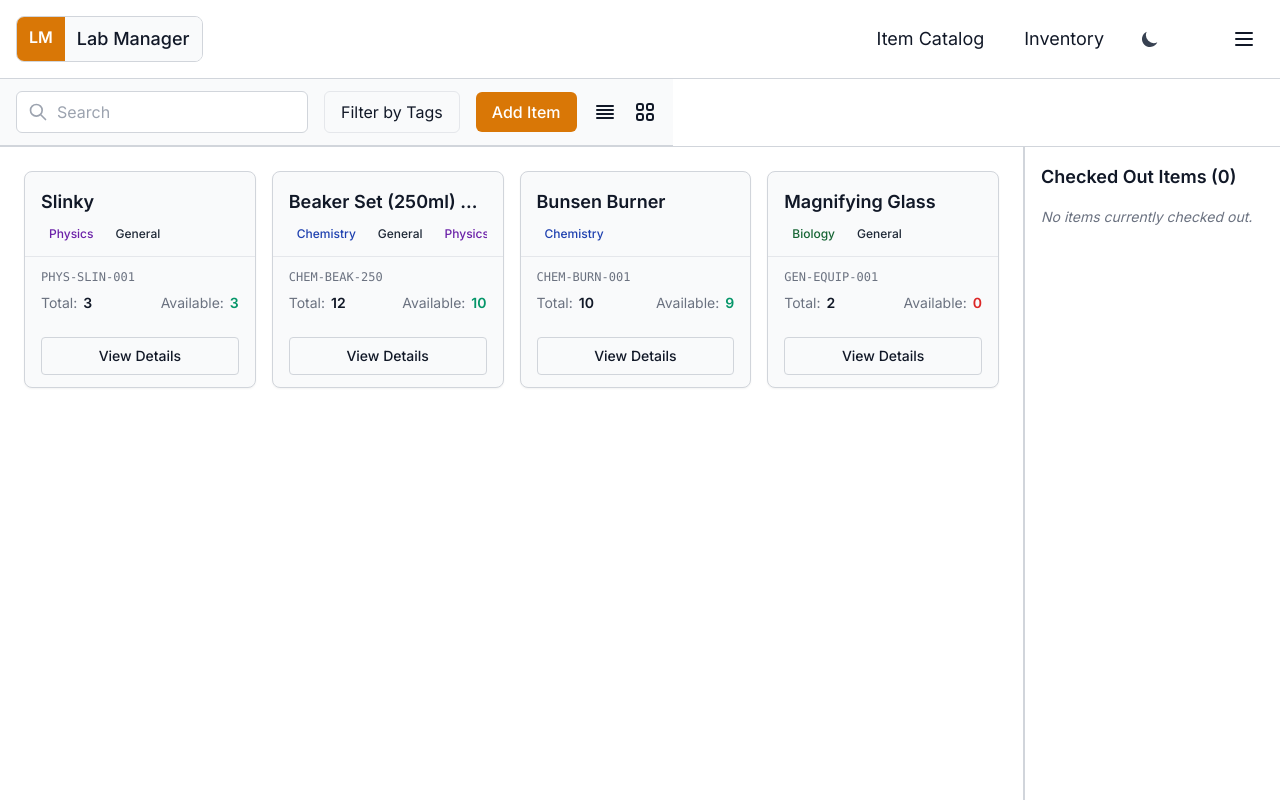
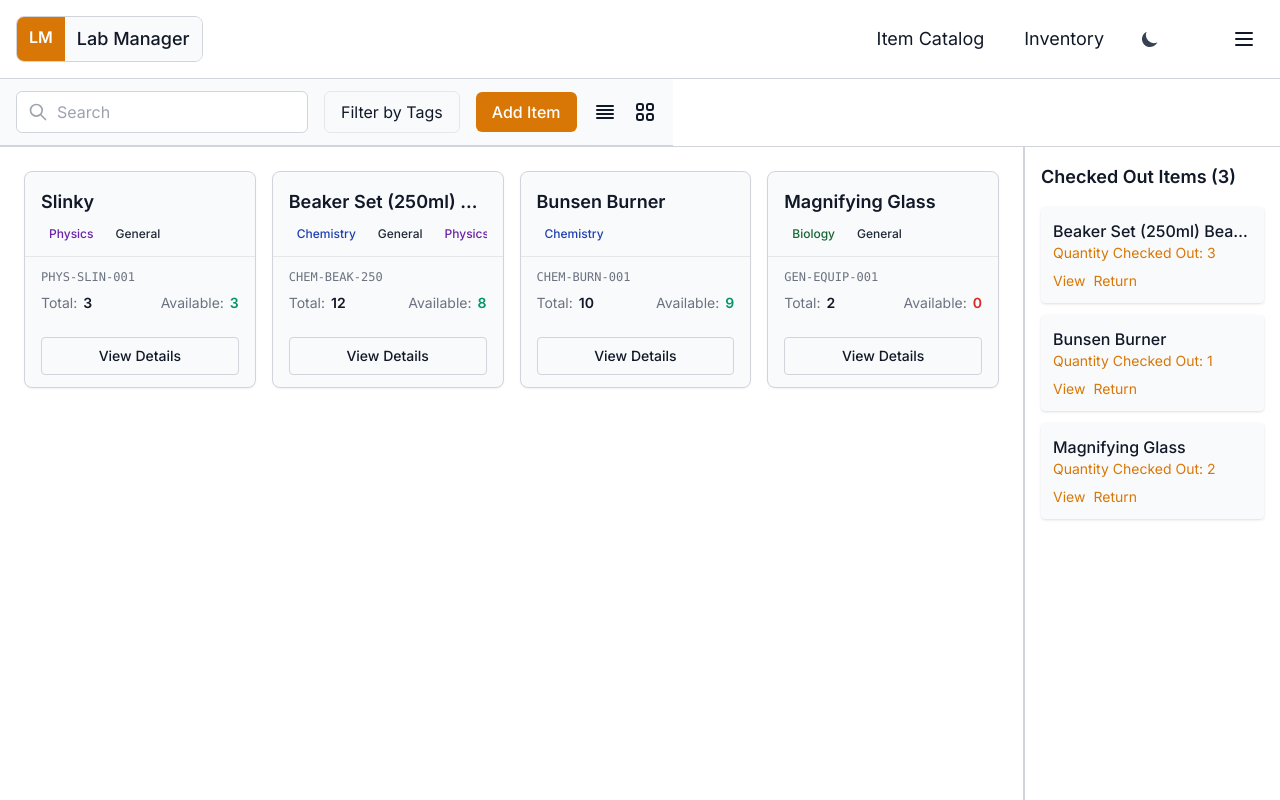
Before and after one commit to joncheng-dev/inventory-log, a React (Vite) app: page / in a window 1280 px wide. Built offline with nearby package versions, Linux system fonts and the light colour scheme.

Commit message:
consolidate item type to use raw individual item data to calculate quantityTotal, quantityAvailable; pass in this data from page component to child components

```diff
--- a/src/components/ItemListDisplay.tsx
+++ b/src/components/ItemListDisplay.tsx
@@ -1,30 +1,32 @@
-import type { InventoryItem as InventoryItemType } from '../types/inventory';
+import type { InventoryItemGroupedType } from '../types/inventory';
 import InventoryItemList from './inventory/InventoryItemList';
 import type { CatalogItem as CatalogItemType } from '../types/catalog';
 
 interface ItemListDisplayProps {
+  inventoryItemData: Record<string, InventoryItemGroupedType>;
+  catalogItems: CatalogItemType[];
+  selectedTags: string[];
+  setSelectedItem: React.Dispatch<React.SetStateAction<InventoryItemGroupedType | null>>;
   viewMode: 'grid-view' | 'list-view';
-  mockInventoryItems: InventoryItemType[];
-  mockCatalogItems: CatalogItemType[];
-  selectedTags: string[];
-  setSelectedItem: React.Dispatch<React.SetStateAction<InventoryItemType | null>>;
 }
 
-export default function ItemListDisplay({ mockInventoryItems, mockCatalogItems, viewMode, selectedTags, setSelectedItem }: ItemListDisplayProps) {
+export default function ItemListDisplay({ inventoryItemData, catalogItems, selectedTags, setSelectedItem, viewMode }: ItemListDisplayProps) {
   // Filter items based on selected tags
   const filteredItems = selectedTags.length === 0
-    ? mockInventoryItems
-    : mockInventoryItems.filter(invItem => {
-      const catalogItem = mockCatalogItems.find(catItem => catItem.id === invItem.catalogItemId);
-      if (!catalogItem) return false;
-      return catalogItem.tags.some(c => selectedTags.includes(c));
-    });
+    ? inventoryItemData
+    : Object.fromEntries(
+        Object.entries(inventoryItemData).filter(([key]) => {
+          const catalogItem = catalogItems.find(catItem => catItem.id === key);
+          if (!catalogItem) return false;
+          return selectedTags.every(tag => catalogItem.tags.includes(tag));
+        }
+      ));
 
   return (
     <div className="h-full overflow-y-auto">
       <InventoryItemList
-        items={filteredItems}
-        catalogItems={mockCatalogItems}
+        inventoryItemsAfterFilter={filteredItems}
+        catalogItems={catalogItems}
         viewMode={viewMode}
         setSelectedItem={setSelectedItem}
       />
--- a/src/components/inventory/InventoryItem.tsx
+++ b/src/components/inventory/InventoryItem.tsx
@@ -1,16 +1,16 @@
-import type { InventoryItem as InventoryItemType } from '../../types/inventory';
+import type { InventoryItemGroupedType } from '../../types/inventory';
 import type { CatalogItem } from '../../types/catalog';
 
 interface InventoryItemProps {
-  item: InventoryItemType;
+  item: InventoryItemGroupedType | null;
   catalogItem: CatalogItem;
-  quantityTotal: number;
-  quantityAvailable: number;
   viewMode: 'grid-view' | 'list-view';
-  setSelectedItem: React.Dispatch<React.SetStateAction<InventoryItemType | null>>;
+  setSelectedItem: React.Dispatch<React.SetStateAction<InventoryItemGroupedType | null>>;
 }
 
-export default function InventoryItem({ item, catalogItem, quantityTotal, quantityAvailable, viewMode, setSelectedItem }: InventoryItemProps) {
+export default function InventoryItem({ item, catalogItem, viewMode, setSelectedItem }: InventoryItemProps) {
+  if (!item) return null;
+
   const categoryColors: Record<string, string> = {
     Biology: 'text-green-800 dark:text-green-200',
     Chemistry: 'text-blue-800 dark:text-blue-200',
@@ -19,7 +19,7 @@
     Physics: 'text-purple-800 dark:text-purple-200',
   };
 
-  const statusColor = quantityAvailable > 0
+  const statusColor = item.quantityAvailable > 0
     ? 'ml-1.5 font-semibold text-emerald-600 dark:text-emerald-400'
     : 'ml-1.5 font-semibold text-red-600 dark:text-red-400';
 
@@ -53,11 +53,11 @@
           <div className="flex items-center justify-between text-sm">
             <div>
               <span className="text-theme-secondary">Total:</span>
-              <span className="ml-1.5 font-semibold text-theme-primary">{quantityTotal}</span>
+              <span className="ml-1.5 font-semibold text-theme-primary">{item.quantityTotal}</span>
             </div>
             <div>
               <span className="text-theme-secondary">Available:</span>
-              <span className={statusColor}>{quantityAvailable}</span>
+              <span className={statusColor}>{item.quantityAvailable}</span>
             </div>
           </div>
         </div>
@@ -102,10 +102,10 @@
 
         <div className="flex items-center gap-4 text-sm flex-shrink-0">
           <span className="text-theme-secondary">
-            <span className="font-semibold text-theme-primary">{quantityTotal}</span> total
+            <span className="font-semibold text-theme-primary">{item.quantityTotal}</span> total
           </span>
           <span className="text-theme-secondary">
-            <span className={statusColor}>{quantityAvailable}</span> available
+            <span className={statusColor}>{item.quantityAvailable}</span> available
           </span>
           <button
             className="px-3 py-1.5 border border-theme rounded hover:bg-theme-surface transition-colors text-sm font-medium"
--- a/src/components/inventory/InventoryItemDetail.tsx
+++ b/src/components/inventory/InventoryItemDetail.tsx
@@ -1,8 +1,8 @@
 import { useState } from 'react';
-import type { InventoryItem as InventoryItemType, InventoryItemDetailsType } from '../../types/inventory';
+import type { InventoryItem as InventoryItemType, InventoryItemGroupedType } from '../../types/inventory';
 
 interface InventoryItemDetailProps {
-  selectedItemDetails: InventoryItemDetailsType;
+  selectedItemDetails: InventoryItemGroupedType;
   relatedItems: InventoryItemType[];
   onClose: React.Dispatch<React.SetStateAction<InventoryItemType | null>>;
 }
--- a/src/components/inventory/InventoryItemList.tsx
+++ b/src/components/inventory/InventoryItemList.tsx
@@ -1,34 +1,29 @@
 import InventoryItem from './InventoryItem';
-import type { InventoryItem as InventoryItemType } from '../../types/inventory';
+import type { InventoryItemGroupedType } from '../../types/inventory';
 import type { CatalogItem as CatalogItemType } from '../../types/catalog';
-import { calculateInventoryQuantities, groupInventoryByCatalogItem } from '../../utils/inventory';
 
 interface InventoryItemListProps {
-  items: InventoryItemType[];
+  inventoryItemsAfterFilter: Record<string, InventoryItemGroupedType | null>;
   catalogItems: CatalogItemType[];
   viewMode: 'grid-view' | 'list-view';
-  setSelectedItem: React.Dispatch<React.SetStateAction<InventoryItemType | null>>;
+  setSelectedItem: React.Dispatch<React.SetStateAction<InventoryItemGroupedType | null>>;
 }
 
 function renderGroupedInventoryItems(
+  inventoryItems: Record<string, InventoryItemGroupedType | null>,
   catalogItems: CatalogItemType[],
-  inventoryItems: Record<string, InventoryItemType[]>,
   viewMode: 'grid-view' | 'list-view',
-  setSelectedItem: React.Dispatch<React.SetStateAction<InventoryItemType | null>>,
+  setSelectedItem: React.Dispatch<React.SetStateAction<InventoryItemGroupedType | null>>,
 ) {
-  return Object.entries(inventoryItems).map(([catalogItemId, groupedItems]) => {
+  return Object.entries(inventoryItems).map(([catalogItemId, item]) => {
     const catalogItem = catalogItems.find(cat => cat.id === catalogItemId);
     if (!catalogItem) return null;
-
-    const { quantityTotal, quantityAvailable } = calculateInventoryQuantities(groupedItems);
 
     return (
       <InventoryItem
         key={catalogItemId}
-        item={groupedItems[0]}
+        item={item}
         catalogItem={catalogItem}
-        quantityTotal={quantityTotal}
-        quantityAvailable={quantityAvailable}
         viewMode={viewMode}
         setSelectedItem={setSelectedItem}
       />
@@ -36,8 +31,8 @@
   })
 }
 
-export default function InventoryItemList({ items, catalogItems, viewMode, setSelectedItem }: InventoryItemListProps) {
-  if (items.length === 0) {
+export default function InventoryItemList({ inventoryItemsAfterFilter, catalogItems, viewMode, setSelectedItem }: InventoryItemListProps) {
+  if (Object.keys(inventoryItemsAfterFilter).length === 0) {
     return (
       <div className="flex items-center justify-center h-64 text-theme-secondary">
         <div className="text-center">
@@ -48,12 +43,10 @@
     );
   }
 
-  const inventoryItemsGrouped = groupInventoryByCatalogItem(items);
-
   if (viewMode === 'grid-view') {
     return (
       <div className="grid grid-cols-1 md:grid-cols-2 lg:grid-cols-3 xl:grid-cols-4 gap-4 p-6">
-        {renderGroupedInventoryItems(catalogItems, inventoryItemsGrouped, viewMode, setSelectedItem)}
+        {renderGroupedInventoryItems(inventoryItemsAfterFilter, catalogItems, viewMode, setSelectedItem)}
       </div>
     );
   }
@@ -61,7 +54,7 @@
   // List view
   return (
     <div className="flex flex-col space-y-2 p-6">
-        {renderGroupedInventoryItems(catalogItems, inventoryItemsGrouped, viewMode, setSelectedItem)}
+        {renderGroupedInventoryItems(inventoryItemsAfterFilter, catalogItems, viewMode, setSelectedItem)}
     </div>
   );
 }
--- a/src/pages/InventoryPage.tsx
+++ b/src/pages/InventoryPage.tsx
@@ -3,10 +3,10 @@
 import Filters from '../components/filter/Filters';
 import ItemListDisplay from '../components/ItemListDisplay';
 import CheckedOutItemList from '../components/checked-out-item-list/CheckedOutItemList';
-import type { InventoryItem as InventoryItemType, InventoryItemDetailsType } from '../types/inventory';
+import type { InventoryItem as InventoryItemType, InventoryItemGroupedType, CheckedOutItemDataType } from '../types/inventory';
 import InventoryItemDetail from '../components/inventory/InventoryItemDetail';
 import type { CatalogItem as CatalogItemType } from '../types/catalog';
-import { calculateInventoryQuantities, groupInventoryByCatalogItem } from '../utils/inventory';
+import { calculateInventoryQuantities, gatherInventoryItemData, groupInventoryByCatalogItem, gatherCheckoutItemQuantities } from '../utils/inventory';
 
 const mockCatalogItems: CatalogItemType[] = [
   {
@@ -51,9 +51,9 @@
 
   // 🧪 12 Beaker Sets (2 checked out, 10 available)
   { id: 'inv-beaker-001', catalogItemId: 'cat-beaker-set', isCheckedOut: true, checkedOutBy: 'sarah.jones@school.edu', dateCheckedOut: '2025-09-28' },
-  { id: 'inv-beaker-002', catalogItemId: 'cat-beaker-set', isCheckedOut: true, checkedOutBy: 'sarah.jones@school.edu', dateCheckedOut: '2025-09-28' },
-  { id: 'inv-beaker-003', catalogItemId: 'cat-beaker-set', isCheckedOut: false },
-  { id: 'inv-beaker-004', catalogItemId: 'cat-beaker-set', isCheckedOut: false },
+  { id: 'inv-beaker-002', catalogItemId: 'cat-beaker-set', isCheckedOut: true, checkedOutBy: 'joncheng.dev@gmail.com', dateCheckedOut: '2025-09-29' },
+  { id: 'inv-beaker-003', catalogItemId: 'cat-beaker-set', isCheckedOut: true, checkedOutBy: 'joncheng.dev@gmail.com', dateCheckedOut: '2025-09-29' },
+  { id: 'inv-beaker-004', catalogItemId: 'cat-beaker-set', isCheckedOut: true, checkedOutBy: 'joncheng.dev@gmail.com', dateCheckedOut: '2025-09-29' },
   { id: 'inv-beaker-005', catalogItemId: 'cat-beaker-set', isCheckedOut: false },
   { id: 'inv-beaker-006', catalogItemId: 'cat-beaker-set', isCheckedOut: false },
   { id: 'inv-beaker-007', catalogItemId: 'cat-beaker-set', isCheckedOut: false },
@@ -64,7 +64,7 @@
   { id: 'inv-beaker-012', catalogItemId: 'cat-beaker-set', isCheckedOut: false },
 
   // 🔥 10 Bunsen Burners (1 checked out, 9 available)
-  { id: 'inv-burner-001', catalogItemId: 'cat-bunsen-burner', isCheckedOut: true, checkedOutBy: 'joncheng.dev@gmail.com', dateCheckedOut: '2025-09-28' },
+  { id: 'inv-burner-001', catalogItemId: 'cat-bunsen-burner', isCheckedOut: true, checkedOutBy: 'joncheng.dev@gmail.com', dateCheckedOut: '2025-09-29' },
   { id: 'inv-burner-002', catalogItemId: 'cat-bunsen-burner', isCheckedOut: false },
   { id: 'inv-burner-003', catalogItemId: 'cat-bunsen-burner', isCheckedOut: false },
   { id: 'inv-burner-004', catalogItemId: 'cat-bunsen-burner', isCheckedOut: false },
@@ -82,36 +82,34 @@
 
 export default function InventoryPage() {
   const [viewMode, setViewMode] = useState<'grid-view' | 'list-view'>('grid-view');
-  const [selectedItem, setSelectedItem] = useState<InventoryItemType | null>(null);
-  console.log('selectedItem: ', selectedItem);
+  const [selectedItem, setSelectedItem] = useState<InventoryItemGroupedType | null>(null);
+  const currentUserEmail = 'joncheng.dev@gmail.com';
 
   // Filter via Tags
   const availableFilterTags = ["Biology", "Chemistry", "Earth Science", "General", "Physics"];
   const [selectedTags, setSelectedTags] = useState<string[]>([]);
 
-  // Inventory Items all processed here before passing into child components
-  // Inventory Item List (all inventory items) comes in here
-  // - afterwards, that info is less relevant to indiv components
-  // - the child components will have repackaged relevant info passed in
-  // -- related items clustered into groups
-  // --- each related item has total quantity, available quantity
-  // ItemListDisplay
-  // - all inventory items grouped by same catalog item id (called 'related items')
-  // - each of these grouped items need quantity total, quantity available
-  // CheckedOutItemList - all inventory items grouped by same catalog item id (called 'related items'),
-  // but filtered to only be ones checkedOutBy current user
-  // - each of these grouped items should display quantity checked out by current user
+  // CONVERT RAW INVENTORY ITEM DATA TO CONDENSED OBJECTS WITH QUANTITY
+  const groupedItems = groupInventoryByCatalogItem(mockInventoryItems);
+  const inventoryItemData = gatherInventoryItemData(groupedItems, mockCatalogItems);
+  console.log('inventoryItemData: ', inventoryItemData);
 
-  // InventoryItemDetail - all inventory items grouped by same catalog item id (called 'related items')
-  // - each of these grouped items need quantity total, quantity available
-  // - ItemDetails
 
-  // groupedItems: An object of key:array pairs, where elements in the array are objects
-  const groupedItems = groupInventoryByCatalogItem(mockInventoryItems);
-  console.log('grouped items: ', groupedItems);
+  // COUNT CHECKED OUT ITEMS
+  let checkedOutItemQuantities: Record<string, CheckedOutItemDataType> | null = {};
+  if (inventoryItemData) {
+    checkedOutItemQuantities = gatherCheckoutItemQuantities(currentUserEmail, mockInventoryItems, mockCatalogItems);
+  }
+  let filteredInventoryItemData = {};
+  if (checkedOutItemQuantities && inventoryItemData) {
+    filteredInventoryItemData = Object.fromEntries(
+      Object.entries(inventoryItemData)
+        .filter(([key]) => Object.keys(checkedOutItemQuantities).includes(key))
+    );
+  }
 
   // Inventory Item Details (props to pass in to component)
-  let selectedItemDetails: InventoryItemDetailsType | null = null;
+  let selectedItemDetails: InventoryItemGroupedType | null = null;
   let relatedItems: InventoryItemType[] = [];
 
   if (selectedItem) {
@@ -138,26 +136,27 @@
       <Header />
       <div className="flex w-full border-b border-theme">
         <Filters
-          viewMode={viewMode}
-          setViewMode={setViewMode}
           availableFilterTags={availableFilterTags}
           selectedTags={selectedTags}
           setSelectedTags={setSelectedTags}
+          viewMode={viewMode}
+          setViewMode={setViewMode}
         />
       </div>
       <div className="flex flex-1 w-full">
         <div className="flex-1 border-r border-theme">
           <ItemListDisplay
-            viewMode={viewMode}
+            inventoryItemData={inventoryItemData}
+            catalogItems={mockCatalogItems}
             selectedTags={selectedTags}
             setSelectedItem={setSelectedItem}
-            mockInventoryItems={mockInventoryItems}
-            mockCatalogItems={mockCatalogItems}
+            viewMode={viewMode}
           />
         </div>
         <div className="w-1/5">
           <CheckedOutItemList
-            // items checked out by current user (grouped up items by same catalog item id)
+            checkedOutItemsList={filteredInventoryItemData}
+            checkedOutItemQuantities={checkedOutItemQuantities}
             setSelectedItem={setSelectedItem}
           />
         </div>
```
